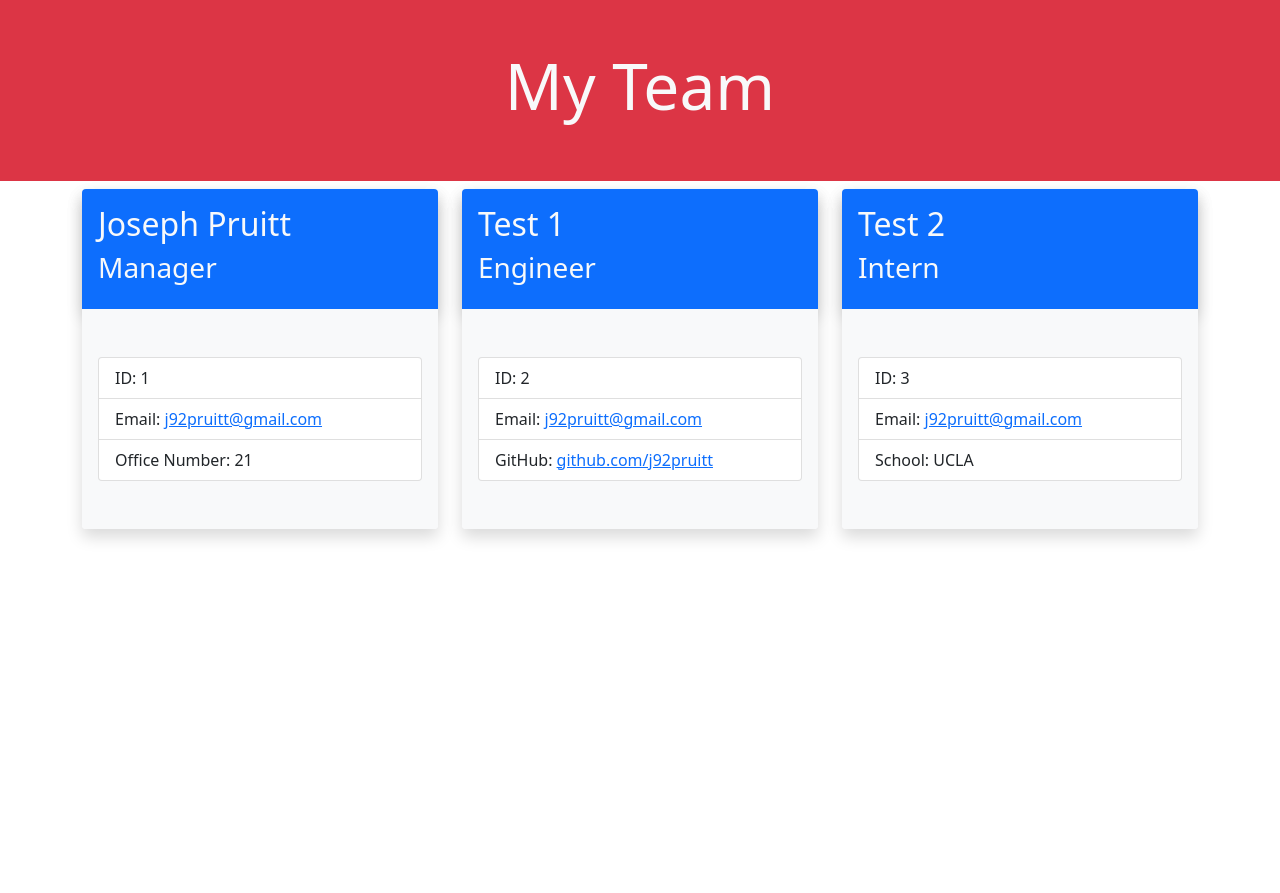
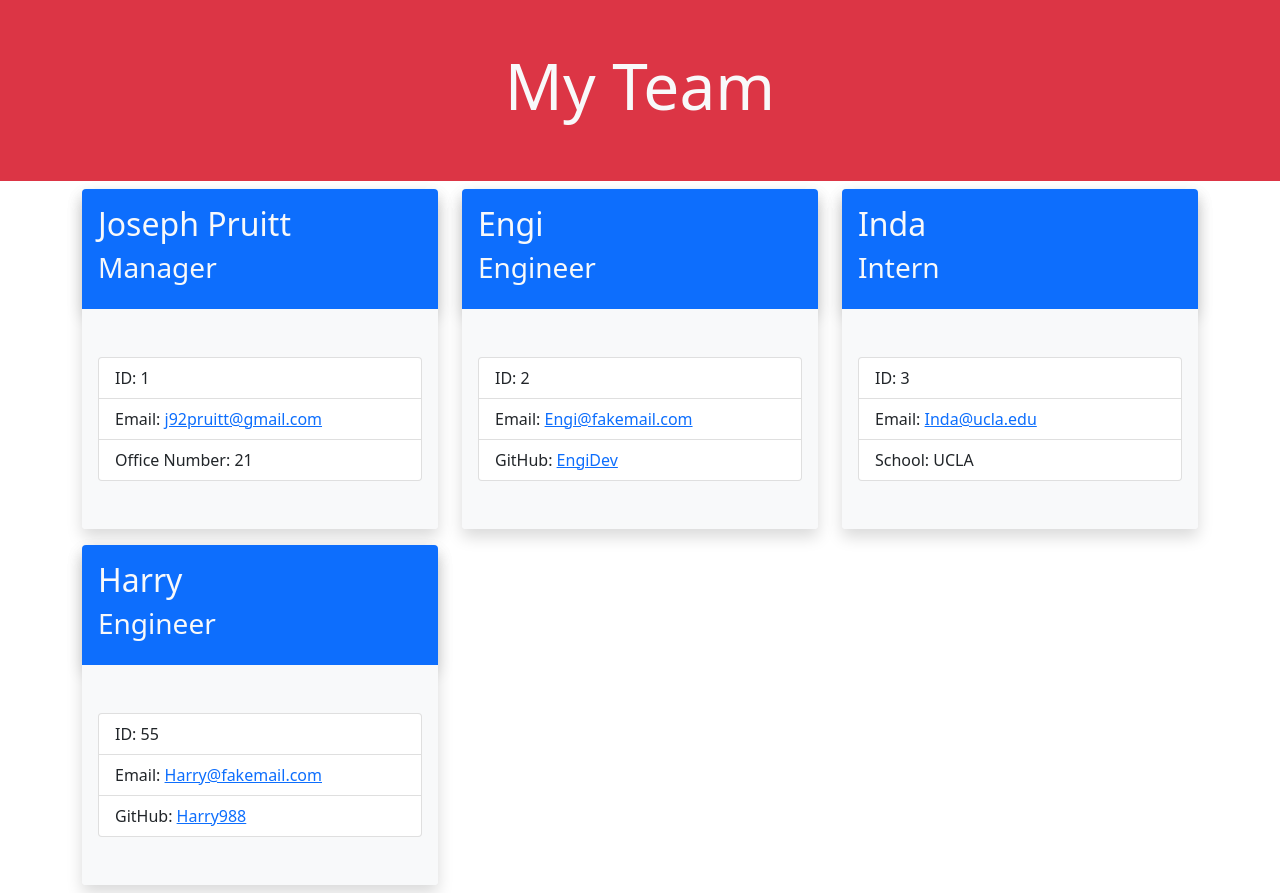
Before and after one commit to j92pruitt/team-profile-gen, a website: page team-page.html in a window 1280 px wide. Before the commit the page ends 800 px from the top, so only its background shows below. Drawn offline with nearby package versions, Linux system fonts and the light colour scheme.

Commit message:
Added Demo.

```diff
--- a/team-page.html
+++ b/team-page.html
@@ -37,28 +37,42 @@
 </div><div class="col my-2">
     <div class="shadow rounded">
         <div class="container-fluid text-light p-3 bg-primary rounded-top shadow">
-            <h2>Test 1</h2>
+            <h2>Engi</h2>
             <h3>Engineer</h3>
         </div>
         <div class="container-fluid bg-light px-3 py-5 rounded-bottom">
             <ul class="list-group">
                 <li class="list-group-item">ID: 2</li>
-                <li class="list-group-item">Email: <a href="mailto:j92pruitt@gmail.com">j92pruitt@gmail.com</a></li>
-                <li class="list-group-item">GitHub: <a href="https://github.com/j92pruitt">github.com/j92pruitt</a></li>
+                <li class="list-group-item">Email: <a href="mailto:Engi@fakemail.com">Engi@fakemail.com</a></li>
+                <li class="list-group-item">GitHub: <a href="https://github.com/EngiDev">EngiDev</a></li>
             </ul>
         </div>
     </div>
 </div><div class="col my-2">
     <div class="shadow rounded">
         <div class="container-fluid text-light p-3 bg-primary rounded-top shadow">
-            <h2>Test 2</h2>
+            <h2>Inda</h2>
             <h3>Intern</h3>
         </div>
         <div class="container-fluid bg-light px-3 py-5 rounded-bottom">
             <ul class="list-group">
                 <li class="list-group-item">ID: 3</li>
-                <li class="list-group-item">Email: <a href="mailto:j92pruitt@gmail.com">j92pruitt@gmail.com</a></li>
+                <li class="list-group-item">Email: <a href="mailto:Inda@ucla.edu">Inda@ucla.edu</a></li>
                 <li class="list-group-item">School: UCLA</li>
+            </ul>
+        </div>
+    </div>
+</div><div class="col my-2">
+    <div class="shadow rounded">
+        <div class="container-fluid text-light p-3 bg-primary rounded-top shadow">
+            <h2>Harry</h2>
+            <h3>Engineer</h3>
+        </div>
+        <div class="container-fluid bg-light px-3 py-5 rounded-bottom">
+            <ul class="list-group">
+                <li class="list-group-item">ID: 55</li>
+                <li class="list-group-item">Email: <a href="mailto:Harry@fakemail.com">Harry@fakemail.com</a></li>
+                <li class="list-group-item">GitHub: <a href="https://github.com/Harry988">Harry988</a></li>
             </ul>
         </div>
     </div>
```
Also changed, not shown: README.md.
